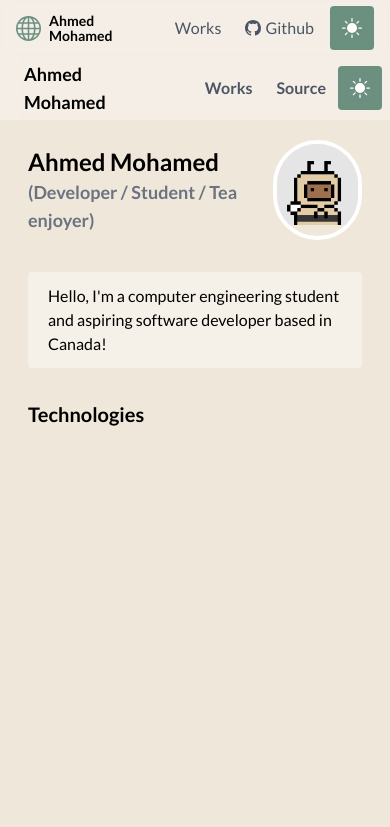
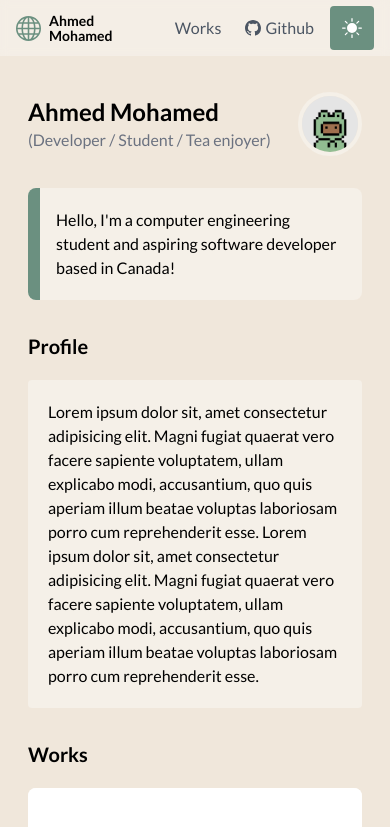
Before and after one commit to Ahmed-Labs/portfolio-website, a Next.js app: page / in a window 390 px wide. Shown: the top 827 px of the page. Built offline with nearby package versions, Linux system fonts and the light colour scheme.

Commit message:
add components to home page, filter and map featured projects, add responsive styles

```diff
--- a/pages/index.js
+++ b/pages/index.js
@@ -1,57 +1,79 @@
 import Head from "next/head";
 import Image from "next/image";
-import { BsFillSunFill } from 'react-icons/bs';
+import Link from "next/link";
+import Technology from "../components/technology";
+import Projects from "../components/projects";
+import { getProjects } from "../data";
 
 export default function Home() {
+  const featuredProjects = getProjects().filter((project) => {
+    return project.featured;
+  });
   return (
-    <div className="font-Lato w-full h-full bg-beige-500">
-      <div className="sticky z-10 top-0 left-0 right-0 backdrop-blur bg-white/30 flex justify-center items-center">
-        <div className="flex items-center w-[700px] mx-2 py-1">
-          <div className="font-bold text-lg mx-4">Ahmed Mohamed</div>
-          <div className="ml-5">
-            <ul className="flex text-gray-600">
-              <li className="p-3 font-semibold">Works</li>
-              <li className="p-3 font-semibold">Source</li>
-            </ul>
-          </div>
-          <div className="text-white bg-indigo-500 p-3 text-xl font-bold rounded ml-auto">
-            <BsFillSunFill />
-          </div>
-        </div>
-      </div>
-      <div className="flex justify-center">
-        <div className="flex flex-col items-center relative max-w-[600px] mx-5 px-2">
+    <div className="mt-4 flex justify-center">
+      <div className="flex flex-col items-center max-w-[600px] mx-5 px-2">
         {/* Header */}
+
         <div className="w-full flex items-center my-5">
           <div>
-              <h1 className="text-2xl font-bold">Ahmed Mohamed</h1>
-              <h2 className="text-lg font-semibold text-gray-500">
+            <h1 className="text-2xl md:text-3xl font-semibold">Ahmed Mohamed</h1>
+            <h2 className="md:text-lg text-gray-500">
               (Developer / Student / Tea enjoyer)
             </h2>
           </div>
-            <div className="ml-auto rounded-full align-middle w-[100px] h-[100px] border-4 border-white overflow-hidden">
-              <Image src="/avatar.jpg" alt="avatar" width="200" height="200" />
+          <div className="ml-auto rounded-full align-middle w-[64px] h-[64px] md:w-[100px] md:h-[100px] border-4 border-beige-300 overflow-hidden">
+            <Image
+              src="/unempfrog.avif"
+              alt="avatar"
+              width="200"
+              height="200"
+            />
           </div>
         </div>
         {/* Hero */}
-          <div>
-            <p className="w-full my-3 px-5 py-3 rounded bg-beige-300">
+        <div className="relative overflow-hidden w-full my-3 px-5 py-5 rounded-lg bg-beige-300">
+          <div className="h-[200px] top-0 left-0 w-[12px] absolute bg-indigo-500"></div>
+          <p className="ml-2">
             Hello, I'm a computer engineering student and aspiring software
             developer based in Canada!
           </p>
         </div>
-          {/* Technologies */}
-          <div className="w-full h-[1000px] my-5">
-            <h1 className="text-xl font-bold">Technologies</h1>
+        {/* <div>
+          <p className="w-full my-3 px-5 py-5 rounded bg-beige-300">
+            Hello, I'm a computer engineering student and aspiring software
+            developer based in Canada!
+          </p>
+        </div> */}
+        {/* Projects */}
+        <div className="w-full mt-5">
+          <h1 className="text-xl font-bold mb-5">Profile</h1>
+          <p className="w-full my-3 px-5 py-5 rounded bg-beige-300">
+            Lorem ipsum dolor sit, amet consectetur adipisicing elit. Magni
+            fugiat quaerat vero facere sapiente voluptatem, ullam explicabo
+            modi, accusantium, quo quis aperiam illum beatae voluptas laboriosam
+            porro cum reprehenderit esse. Lorem ipsum dolor sit, amet
+            consectetur adipisicing elit. Magni fugiat quaerat vero facere
+            sapiente voluptatem, ullam explicabo modi, accusantium, quo quis
+            aperiam illum beatae voluptas laboriosam porro cum reprehenderit
+            esse.
+          </p>
         </div>
         {/* Projects */}
-          <div>
-            <h1 className="pb-20">Projects</h1>
+        <div className="w-full mt-5">
+          <h1 className="text-xl font-bold mb-5">Works</h1>
+          <Projects projects={featuredProjects} />
+          <div className="flex justify-center">
+            <Link href="/projects">
+              <div className="my-5 py-3 px-4 bg-indigo-500 rounded text-white">
+                All Projects
               </div>
-          {/* Footer */}
-          <div>
-            <h1 className="pb-20">Footer</h1>
+            </Link>
           </div>
+        </div>
+        {/* Technologies */}
+        <div className="w-full mt-5">
+          <h1 className="text-xl font-bold mb-5">Technologies</h1>
+          <Technology />
         </div>
       </div>
     </div>
```
Lines whose indentation alone changed are shown as unchanged.
